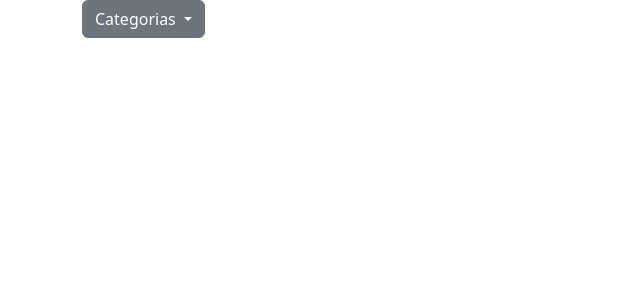
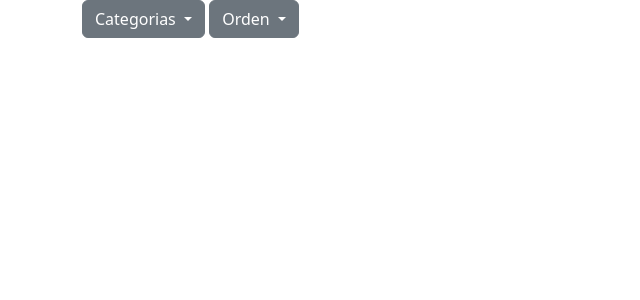
Before and after one commit to Bnuk31/blog-recetas, a Django app: page /post_realizado/?orden=a in a window 1280 px wide. Shown: the part 72-372 px from the top of the page, without its empty margins (0-640 px from the left). Run offline with Django 5.2, Linux system fonts and the light colour scheme; data that the repository does not hold is empty.

Commit message:
dropdown menu orden y tamaño de las imagenes

```diff
--- a/recetas_blog/recetas/templates/acerca_de.html
+++ b/recetas_blog/recetas/templates/acerca_de.html
@@ -13,9 +13,7 @@
         <br>
         <p id="cuerpo-inicio"> Urturi Nicolas Adolfo</p>
         <br>
-        <p id="cuerpo-inicio"> p2</p>
-        <br>
-        <p id="cuerpo-inicio"> p3</p>
+        <p id="cuerpo-inicio"> Dominguez Gutierrez Rodrigo German</p>
         <br>
     </div>
 </div>
--- a/recetas_blog/recetas/templates/inicio.html
+++ b/recetas_blog/recetas/templates/inicio.html
@@ -8,10 +8,10 @@
 
 <body>
     <br>
-    <h1 id="inicio"Bienvenido a nuestro sitio de recetas</h1>
+    <h1 id="inicio"Bienvenido a nuestro sitio de recetas></h1>
     <header>
         <div class="contenedor-encabezado">
-            <img src= "../static/recetas/images/1234.jpg" class="imagen-2" alt="" />
+            <img src= "../static/recetas/images/1234.jpg" class="imagen-2" width="100%" alt="" />
 
         </div>
     </header>
--- a/recetas_blog/recetas/templates/post/post.html
+++ b/recetas_blog/recetas/templates/post/post.html
@@ -6,7 +6,8 @@
 
 {% block contenido %}
 
-<!-- INICIO DROPDOWN -->
+<!-- INICIO DROPDOWN CATEGORIA-->
+
 <div class="dropdown">
   <button class="btn btn-secondary dropdown-toggle" type="button" data-bs-toggle="dropdown" aria-expanded="false">
       Categorias
@@ -17,8 +18,22 @@
       <li><a class="dropdown-item" href="?id={{categoria.pk}}"> {{categoria.nombre}}</a></li>
       {% endfor %}
   </ul>
+
+  <!-- FIN CATEGORIA -->
+
+  <!-- INICIO ORDEN -->
+
+  <button class="btn btn-secondary dropdown-toggle" type="button" data-bs-toggle="dropdown" aria-expanded="false">
+      Orden
+  </button>
+  <ul class="dropdown-menu">
+    <li><a class="dropdown-item" href="?orden=a">A-Z</a></li>
+    <li><a class="dropdown-item" href="?orden=z">Z-A</a></li>
+    <li><a class="dropdown-item" href="?orden=asc">Mas antiguas primero</a></li>
+    <li><a class="dropdown-item" href="?orden=desc">Mas nuevas primero</a></li>
+  </ul>
 </div>
-<!-- FIN DROPDOWN -->
+<!-- FIN DROPDOWN-->
 
 {% for post in posteos %}
 <br>
--- a/recetas_blog/recetas/templates/post/post_detail.html
+++ b/recetas_blog/recetas/templates/post/post_detail.html
@@ -3,7 +3,7 @@
 {% endblock titulo %} {% block contenido %}
 
 <div class="contenedor-imagen-posteo">
-  <img class="imagen-posteo" src="{{post.imagen.url}}" alt="nota" />
+  <img class="imagen-posteo" width="75%" align="center" src="{{post.imagen.url}}" alt="nota" />
 </div>
 
 <h1 id="titulo-post">{{post.titulo}}</h1>
```
Also changed, not shown: 2 other files.
